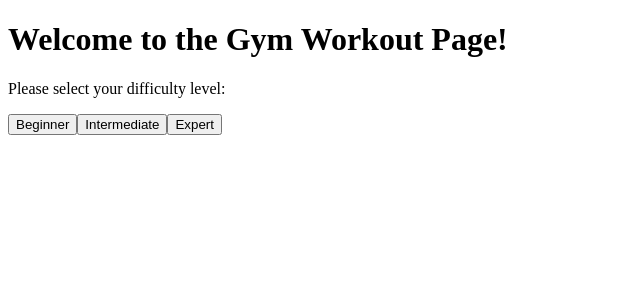
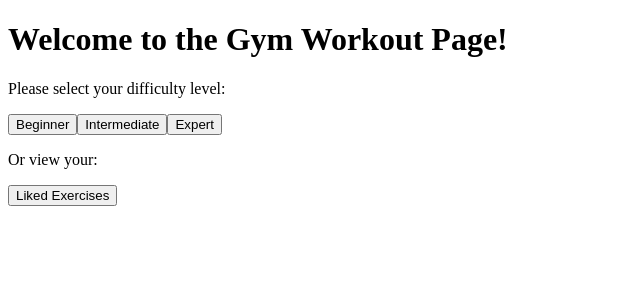
Before and after one commit to zly-VON/PW--Lab6, a React (Vite) app: page / in a window 1280 px wide. Shown: the top 300 px of the page, without its empty margins (0-640 px from the left). Built offline with nearby package versions, Linux system fonts and the light colour scheme.

Commit message:
feat/Add liked section

```diff
--- /dev/null
+++ b/src/components/LikedExercises.jsx
@@ -0,0 +1,25 @@
+// LikedExercises.js
+import React from 'react';
+
+const LikedExercises = () => {
+  const likedExercises = Object.keys(localStorage)
+    .filter(key => key.startsWith('liked_') && localStorage.getItem(key) === 'true')
+    .map(key => key.replace('liked_', ''));
+
+  return (
+    <div className="exercise-list-liked">
+      <h2>Liked Exercises</h2>
+      {likedExercises.length > 0 ? (
+        <ul>
+          {likedExercises.map((exercise, index) => (
+            <li key={index}>{exercise}</li>
+          ))}
+        </ul>
+      ) : (
+        <p>No liked exercises found.</p>
+      )}
+    </div>
+  );
+};
+
+export default LikedExercises;
--- a/src/components/Welcome.jsx
+++ b/src/components/Welcome.jsx
@@ -1,14 +1,21 @@
 // Welcome.js
 import React, { useState } from 'react';
 import ExerciseList from './ExerciseList';
+import LikedExercises from './LikedExercises';
 
 const Welcome = ({ onSelectDifficulty }) => {
   const [selectedDifficulty, setSelectedDifficulty] = useState('');
+  const [showLikedExercises, setShowLikedExercises] = useState(false);
 
   const handleDifficultySelect = (difficulty) => {
     setSelectedDifficulty(difficulty);
     onSelectDifficulty(difficulty);
     setShowLikedExercises(false);
+  };
+
+  const handleShowLikedExercises = () => {
+    setShowLikedExercises(true);
+    setSelectedDifficulty('');
   };
 
   return (
@@ -18,7 +25,10 @@ const Welcome = ({ onSelectDifficulty }) => {
       <button className={`welcome-button ${selectedDifficulty === 'beginner' ? 'selected' : ''}`} onClick={() => handleDifficultySelect('beginner')}>Beginner</button>
       <button className={`welcome-button ${selectedDifficulty === 'intermediate' ? 'selected' : ''}`} onClick={() => handleDifficultySelect('intermediate')}>Intermediate</button>
       <button className={`welcome-button ${selectedDifficulty === 'expert' ? 'selected' : ''}`} onClick={() => handleDifficultySelect('expert')}>Expert</button>
-      {selectedDifficulty && <ExerciseList difficulty={selectedDifficulty} />}
+      <p>Or view your:</p>
+      <button className={`welcome-button ${showLikedExercises ? 'selected' : ''}`} onClick={handleShowLikedExercises}>Liked Exercises</button>
+      {selectedDifficulty && !showLikedExercises && <ExerciseList difficulty={selectedDifficulty} />}
+      {showLikedExercises && <LikedExercises />}
     </div>
   );
 };
```
